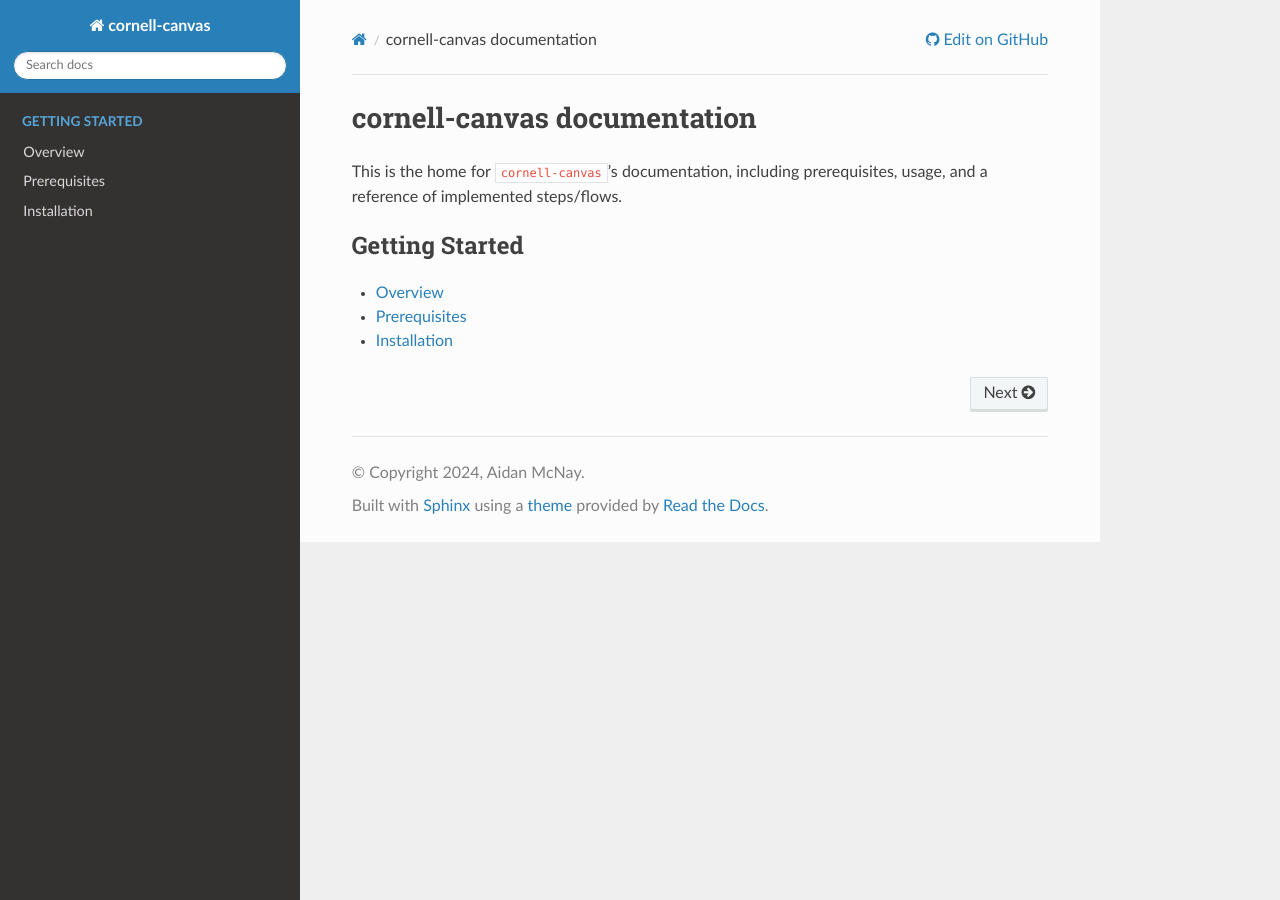
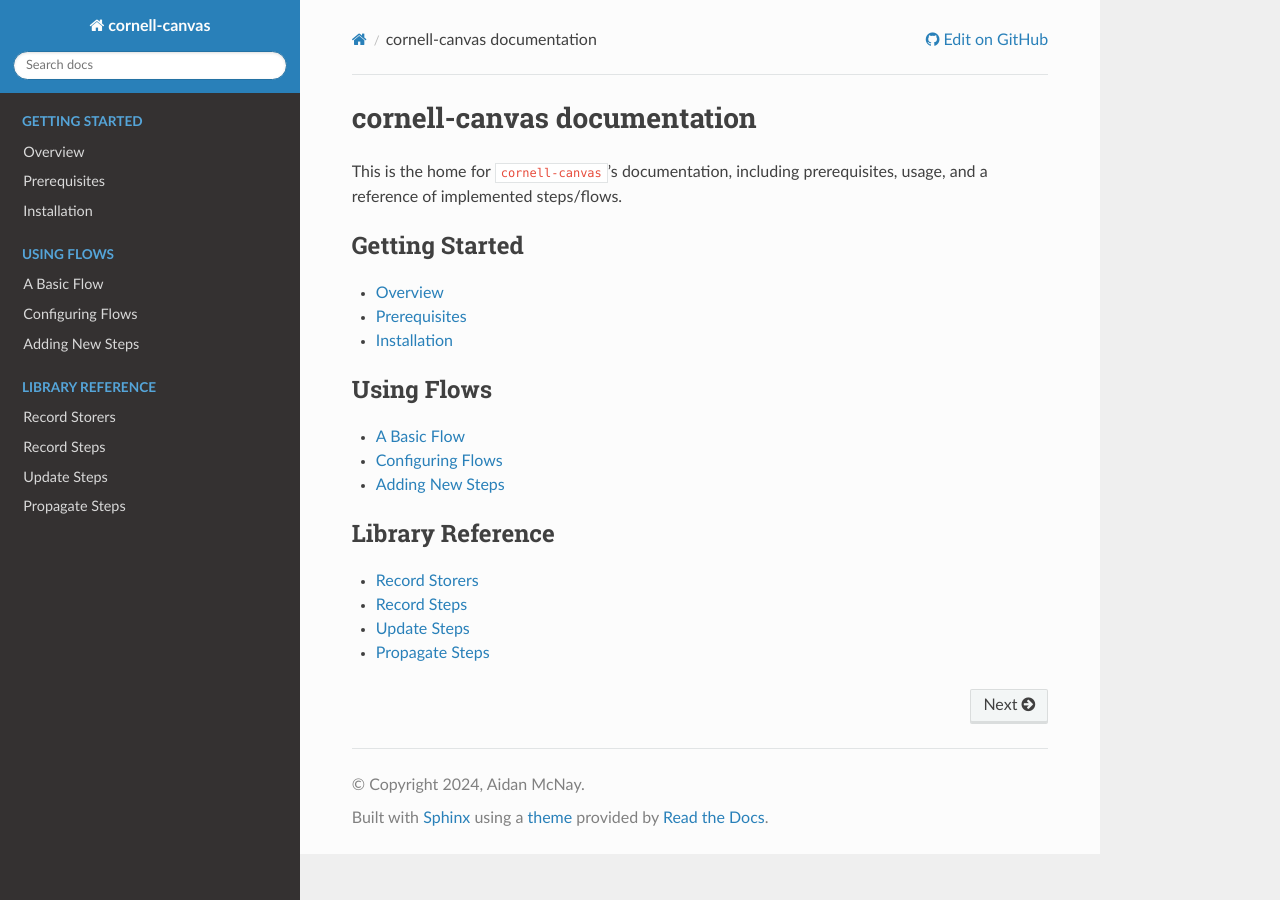
Before and after one commit to Aidan-McNay/courseflow, a Sphinx documentation site: the page built from docs/index.rst, in a window 1280 px wide. Built offline with Sphinx 7.4.7 and the Read the Docs theme 3.1.0, drawn with Linux system fonts in a browser that asks for light colours.

Commit message:
Documentation skeleton

```diff
--- a/docs/index.rst
+++ b/docs/index.rst
@@ -14,6 +14,25 @@ prerequisites, usage, and a reference of implemented steps/flows.
    :titlesonly:
    :caption: Getting Started
 
-   overview.md
-   prerequisites.md
-   installation.md
+   getting_started/overview.md
+   getting_started/prerequisites.md
+   getting_started/installation.md
+
+.. toctree::
+   :maxdepth: 2
+   :titlesonly:
+   :caption: Using Flows
+
+   using_flows/basic_flow.md
+   using_flows/configuring.md
+   using_flows/adding_new_steps.md
+
+.. toctree::
+   :maxdepth: 2
+   :titlesonly:
+   :caption: Library Reference
+
+   library_reference/record_storers.md
+   library_reference/record_steps.md
+   library_reference/update_steps.md
+   library_reference/propagate_steps.md
--- /dev/null
+++ b/docs/library_reference/propagate_steps.md
@@ -0,0 +1 @@
+# Propagate Steps
--- /dev/null
+++ b/docs/library_reference/record_steps.md
@@ -0,0 +1 @@
+# Record Steps
--- /dev/null
+++ b/docs/library_reference/record_storers.md
@@ -0,0 +1 @@
+# Record Storers
--- /dev/null
+++ b/docs/library_reference/update_steps.md
@@ -0,0 +1 @@
+# Update Steps
--- /dev/null
+++ b/docs/using_flows/adding_new_steps.md
@@ -0,0 +1 @@
+# Adding New Steps
--- /dev/null
+++ b/docs/using_flows/basic_flow.md
@@ -0,0 +1 @@
+# A Basic Flow
--- /dev/null
+++ b/docs/using_flows/configuring.md
@@ -0,0 +1 @@
+# Configuring Flows
```
Also changed, not shown: docs/getting_started/imgs/example-flow-execution.jpg (renamed from docs/imgs/example-flow-execution.jpg), docs/getting_started/installation.md (renamed from docs/installation.md), docs/getting_started/overview.md (renamed from docs/overview.md), docs/getting_started/prerequisites.md (renamed from docs/prerequisites.md).
